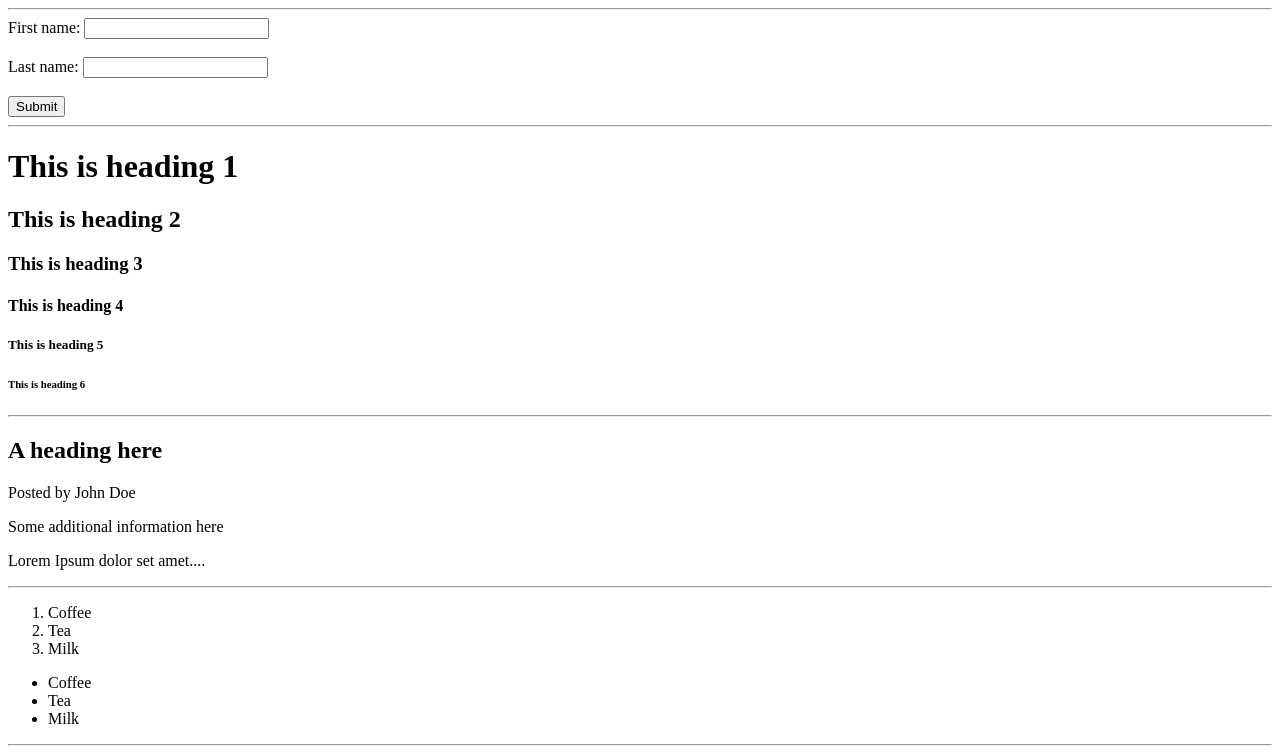
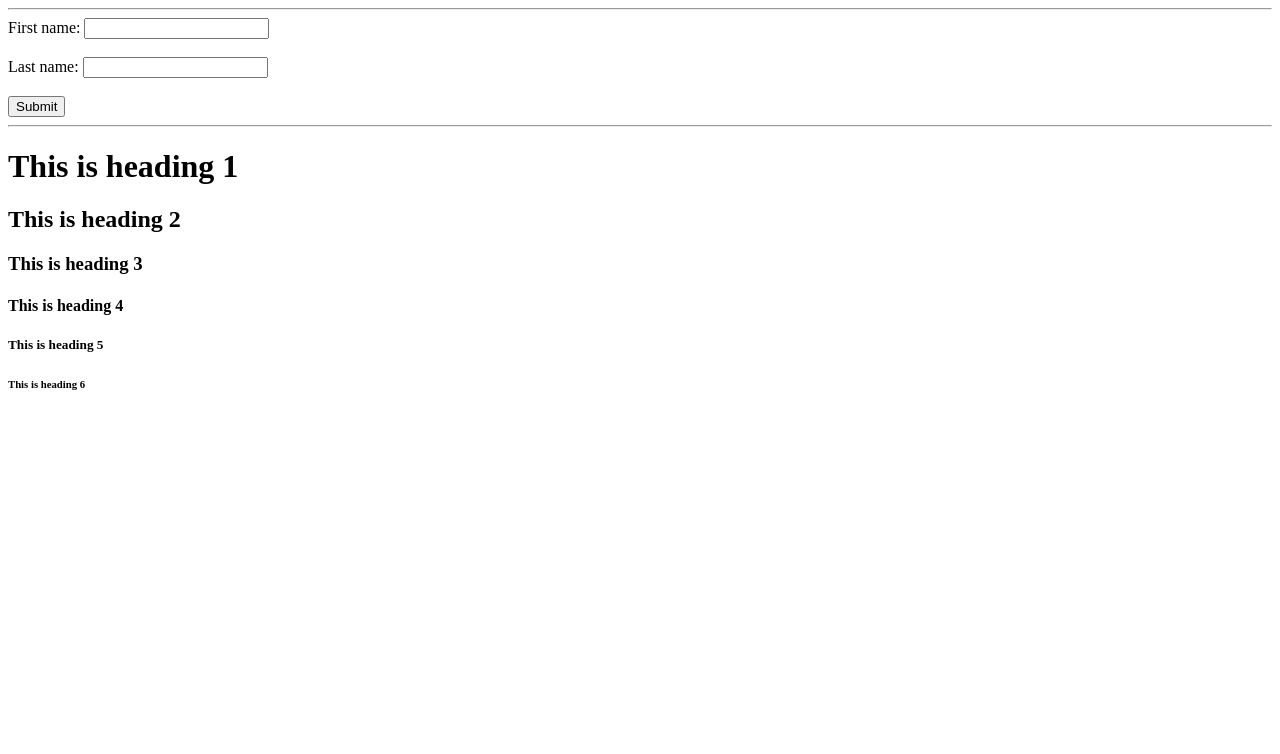
Before and after one commit to mppagano/text-fields, a plain HTML site: page index.html in a window 1280 px wide. Shown: the part 1703-2457 px from the top of the page. After the commit the page ends 2118 px from the top, so only its background shows below. Drawn offline with Linux system fonts and the light colour scheme.

Commit message:
Update index.html

```diff
--- a/index.html
+++ b/index.html
@@ -139,64 +139,6 @@
 
 
 
-<hr>
-
-
-
-
-<article>
-  <header>
-    <h1>A heading here</h1>
-    <p>Posted by John Doe</p>
-    <p>Some additional information here</p>
-  </header>
-  <p>Lorem Ipsum dolor set amet....</p>
-</article>
-
-
-
-
-
-
-
-
-
-
-
-<hr>
-
-
-
-
-
-
-
-
-
-
-<ol>
-  <li>Coffee</li>
-  <li>Tea</li>
-  <li>Milk</li>
-</ol>
-
-<ul>
-  <li>Coffee</li>
-  <li>Tea</li>
-  <li>Milk</li>
-</ul>
-
-
-
-
-
-
-	<hr>
-
-
-
-
-
 
 
 
```
